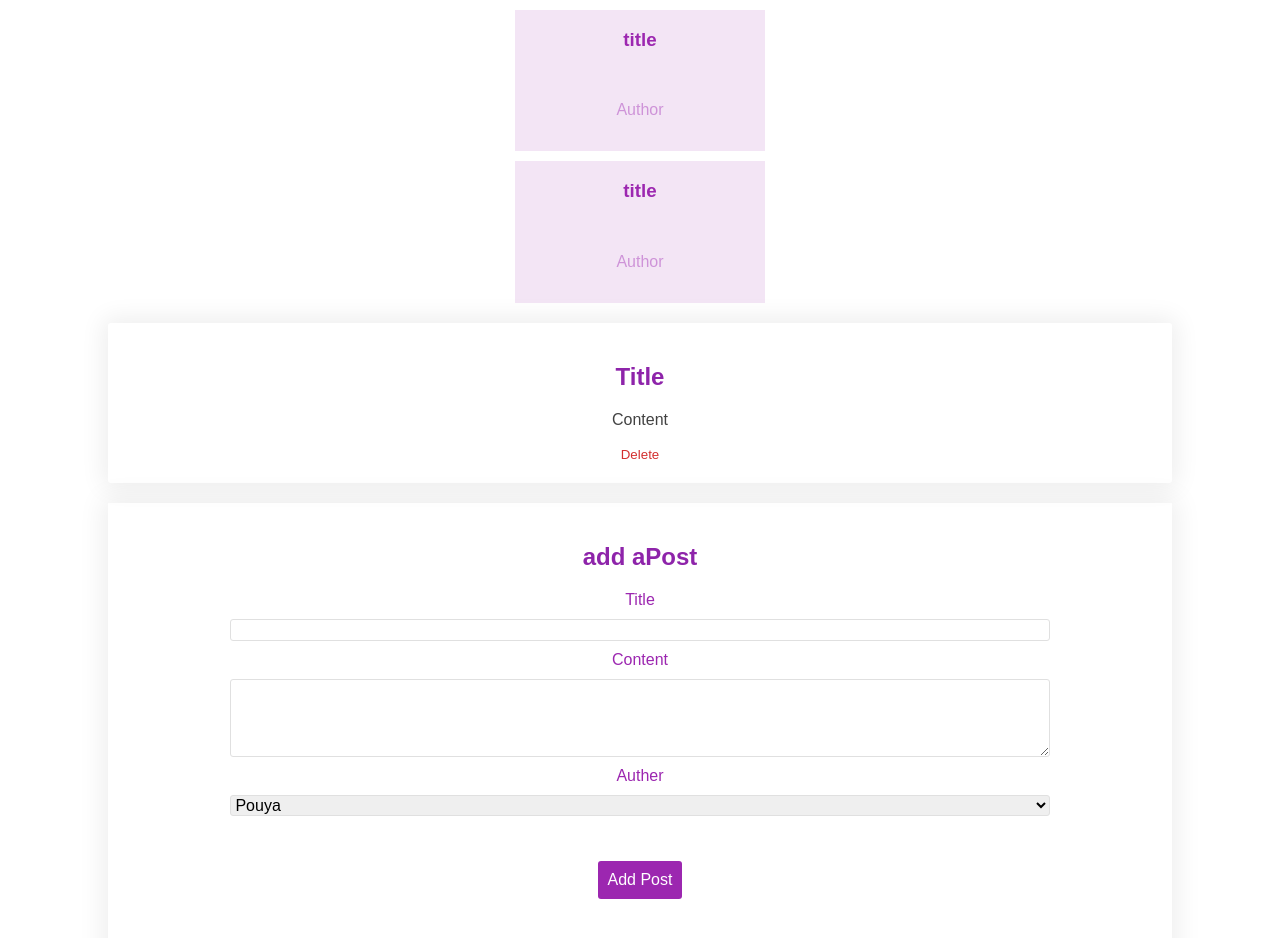
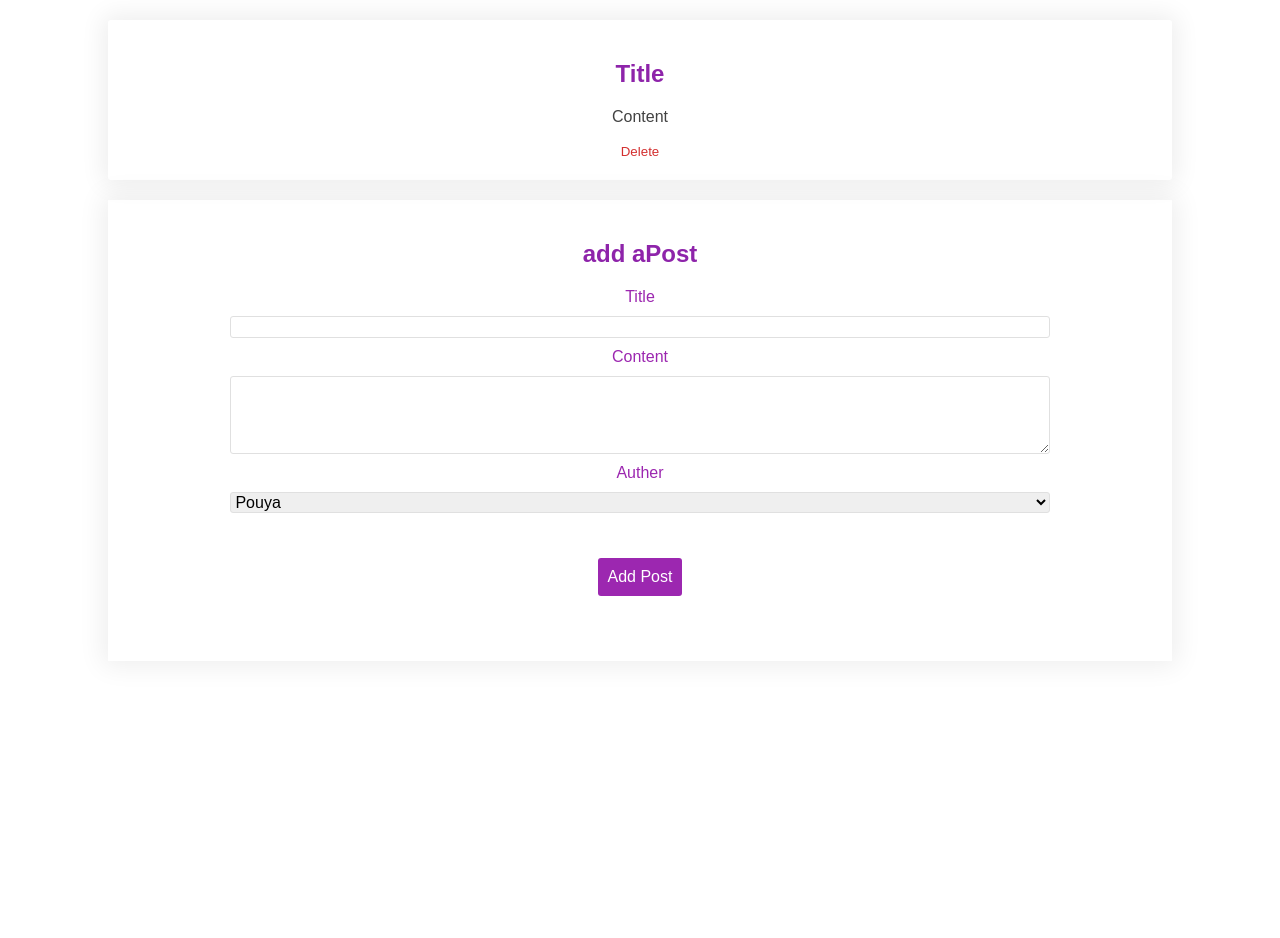
Before and after one commit to pouyaRadnia/post-get-api, a React (Create React App) app: page / in a window 1280 px wide. Shown: the top 938 px of the page. After the commit the page ends 800 px from the top, so only its background shows below. Built offline with nearby package versions, Linux system fonts and the light colour scheme; no server answers.

Commit message:
setState

```diff
--- a/src/containers/Blog.js
+++ b/src/containers/Blog.js
@@ -11,15 +11,14 @@ import './Blog.css'
      }
      componentDidMount() {
          axios.get('https://jsonplaceholder.typicode.com/posts').then((response)=>{
-
+            this.setState({posts:response.data})
          })
      }
      render () {
          return(
              <div className='blog'>
                  <section>
-                    <Post />
-                    <Post />
+
                  </section>
                  <section>
                     <FullPost />
```
